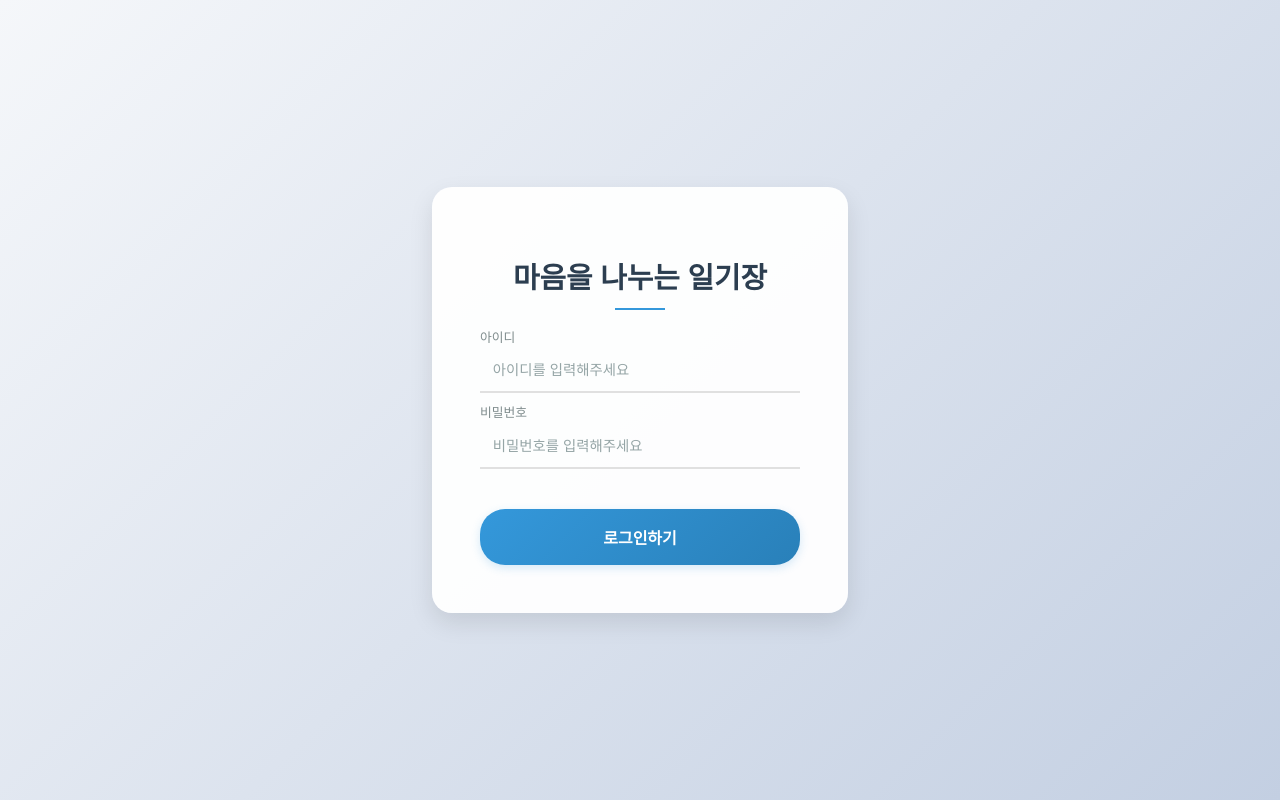
After one commit to Jibinhwang/diary_app, a Python web app: template templates/login.html in a window 1280 px wide. The commit adds this page. Run offline with Jinja, Linux system fonts and the light colour scheme; the template is opened without the code that fills it, so the values that code supplies are empty.

Commit message:
로그인 구현

```diff
--- /dev/null
+++ b/templates/login.html
@@ -0,0 +1,130 @@
+<!DOCTYPE html>
+<html lang="ko">
+<head>
+    <meta charset="UTF-8">
+    <meta name="viewport" content="width=device-width, initial-scale=1.0">
+    <title>로그인 - 마음을 나누는 일기장</title>
+    <link href="https://fonts.googleapis.com/css2?family=Nanum+Myeongjo:wght@400;700&display=swap" rel="stylesheet">
+    <style>
+        body {
+            font-family: 'Nanum Myeongjo', serif;
+            background: linear-gradient(135deg, #f5f7fa 0%, #c3cfe2 100%);
+            display: flex;
+            justify-content: center;
+            align-items: center;
+            height: 100vh;
+            margin: 0;
+        }
+        .login-container {
+            background-color: rgba(255, 255, 255, 0.95);
+            padding: 3rem;
+            border-radius: 20px;
+            box-shadow: 0 10px 25px rgba(0,0,0,0.1);
+            width: 320px;
+            transition: transform 0.3s ease;
+        }
+        .login-container:hover {
+            transform: translateY(-5px);
+        }
+        h1 {
+            text-align: center;
+            color: #2c3e50;
+            margin-bottom: 2rem;
+            font-size: 1.8rem;
+            position: relative;
+        }
+        h1:after {
+            content: '';
+            display: block;
+            width: 50px;
+            height: 2px;
+            background: #3498db;
+            margin: 10px auto;
+        }
+        .form-group {
+            margin-bottom: 1.5rem;
+            position: relative;
+        }
+        input {
+            width: 100%;
+            padding: 0.8rem;
+            margin-top: 0.5rem;
+            border: none;
+            border-bottom: 2px solid #e0e0e0;
+            border-radius: 0;
+            box-sizing: border-box;
+            transition: all 0.3s ease;
+            background-color: transparent;
+            font-size: 0.9rem;
+        }
+        input:focus {
+            outline: none;
+            border-bottom-color: #3498db;
+        }
+        input::placeholder {
+            color: #95a5a6;
+        }
+        button {
+            width: 100%;
+            padding: 1rem;
+            background: linear-gradient(135deg, #3498db 0%, #2980b9 100%);
+            color: white;
+            border: none;
+            border-radius: 25px;
+            cursor: pointer;
+            font-family: 'Nanum Myeongjo', serif;
+            font-size: 1rem;
+            font-weight: bold;
+            transition: all 0.3s ease;
+            margin-top: 1rem;
+            box-shadow: 0 3px 10px rgba(52, 152, 219, 0.2);
+        }
+        button:hover {
+            background: linear-gradient(135deg, #2980b9 0%, #2573a7 100%);
+            transform: translateY(-2px);
+            box-shadow: 0 5px 15px rgba(52, 152, 219, 0.3);
+        }
+        .input-icon {
+            position: absolute;
+            right: 10px;
+            top: 50%;
+            transform: translateY(-50%);
+            color: #95a5a6;
+        }
+        @keyframes fadeIn {
+            from { opacity: 0; transform: translateY(-20px); }
+            to { opacity: 1; transform: translateY(0); }
+        }
+        .login-container {
+            animation: fadeIn 0.5s ease-out;
+        }
+        .form-group label {
+            font-size: 0.8rem;
+            color: #7f8c8d;
+            position: absolute;
+            top: -15px;
+            left: 0;
+            transition: all 0.3s ease;
+        }
+        input:focus + label {
+            color: #3498db;
+        }
+    </style>
+</head>
+<body>
+    <div class="login-container">
+        <h1>마음을 나누는 일기장</h1>
+        <form action="/login" method="POST">
+            <div class="form-group">
+                <input type="text" name="username" placeholder="아이디를 입력해주세요" required>
+                <label>아이디</label>
+            </div>
+            <div class="form-group">
+                <input type="password" name="password" placeholder="비밀번호를 입력해주세요" required>
+                <label>비밀번호</label>
+            </div>
+            <button type="submit">로그인하기</button>
+        </form>
+    </div>
+</body>
+</html>
```
Also changed, not shown: static/style.css (+19 -0 lines), templates/index.html (+85 -34 lines).
